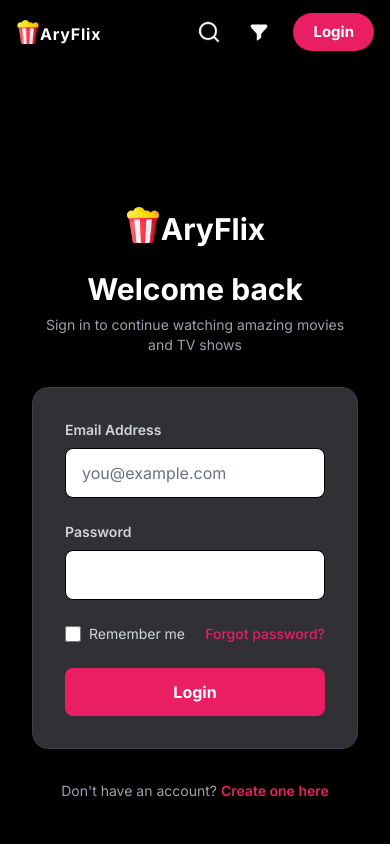
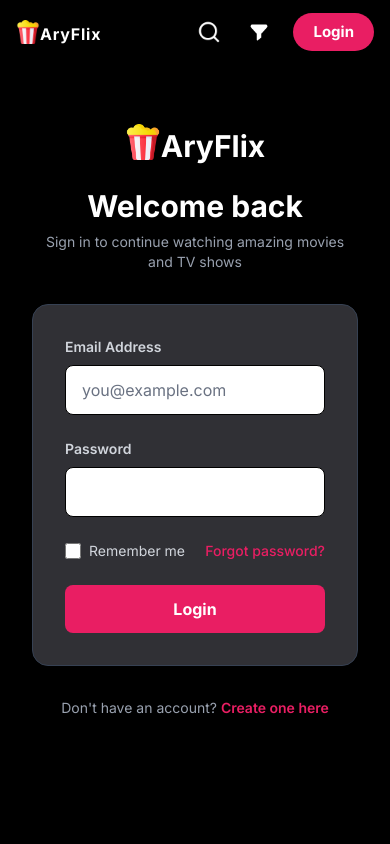
Before and after one commit to imAryanL/AryFlix, a React (Vite) app in the folder AryFlix/: page /login in a window 390 px wide. Shown: the top 844 px of the page. Built offline with nearby package versions, Linux system fonts and the light colour scheme; no server answers.

Commit message:
Fixed position alignment for login and signin page

```diff
--- a/AryFlix/src/pages/Login/Login.jsx
+++ b/AryFlix/src/pages/Login/Login.jsx
@@ -64,7 +64,7 @@ function Login() {
   };
 
   return (
-    <div className="min-h-screen bg-black flex flex-col items-center justify-center py-12 px-4 sm:px-6 lg:px-8">
+    <div className="min-h-screen bg-black flex flex-col items-center justify-start pt-10 px-4 sm:px-6 lg:px-8">
       <div className="max-w-md w-full space-y-8">
 
         <div className="text-center">
--- a/AryFlix/src/pages/Signup/Signup.jsx
+++ b/AryFlix/src/pages/Signup/Signup.jsx
@@ -94,7 +94,7 @@ function Signup() {
   };
 
   return (
-    <div className="min-h-screen bg-black flex flex-col items-center justify-center py-12 px-4 sm:px-6 lg:px-8">
+    <div className="min-h-screen bg-black flex flex-col items-center pt-10 px-4 sm:px-6 lg:px-8">
       <div className="max-w-md w-full space-y-8">
 
         {/* Header Section with Logo */}
```
